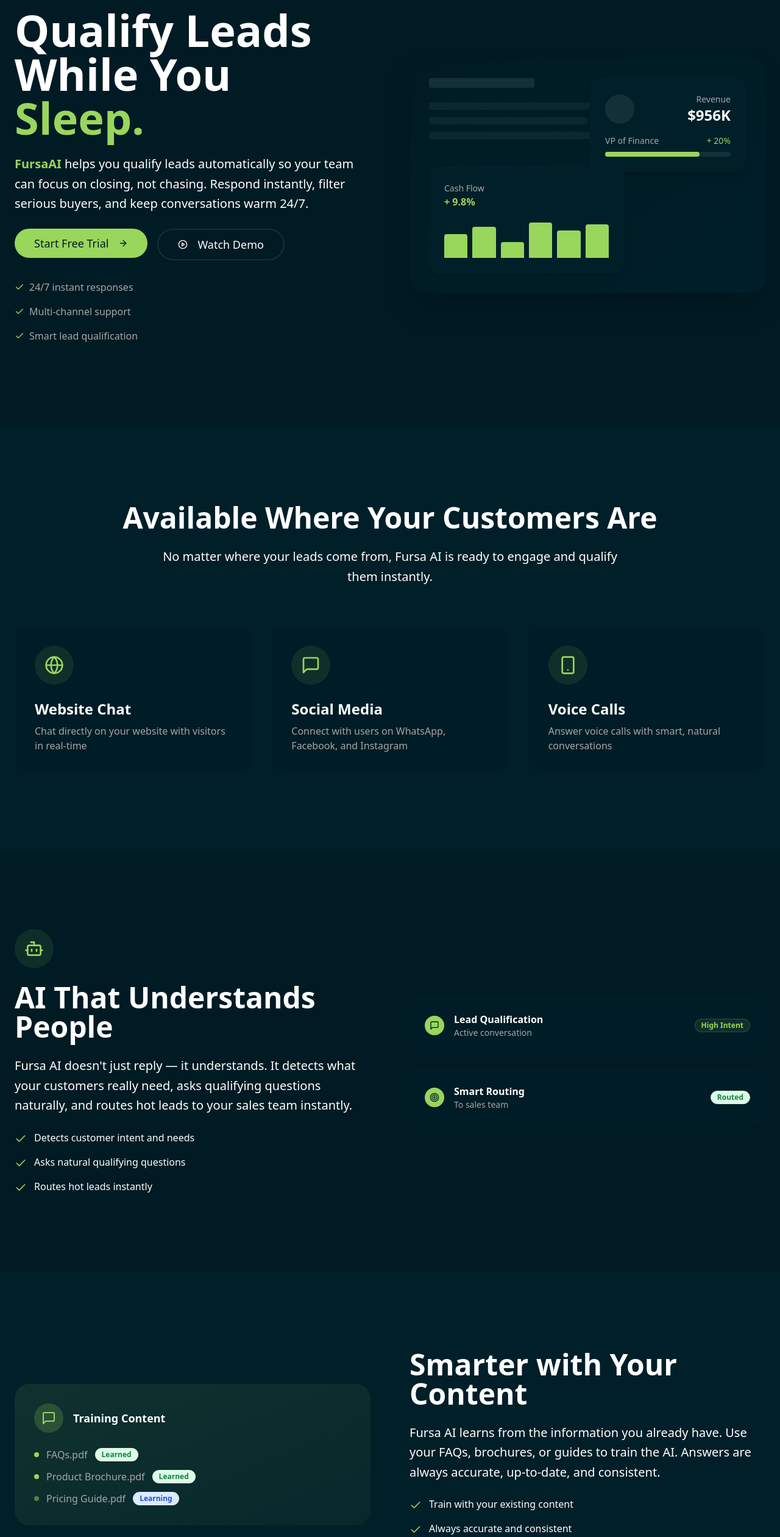
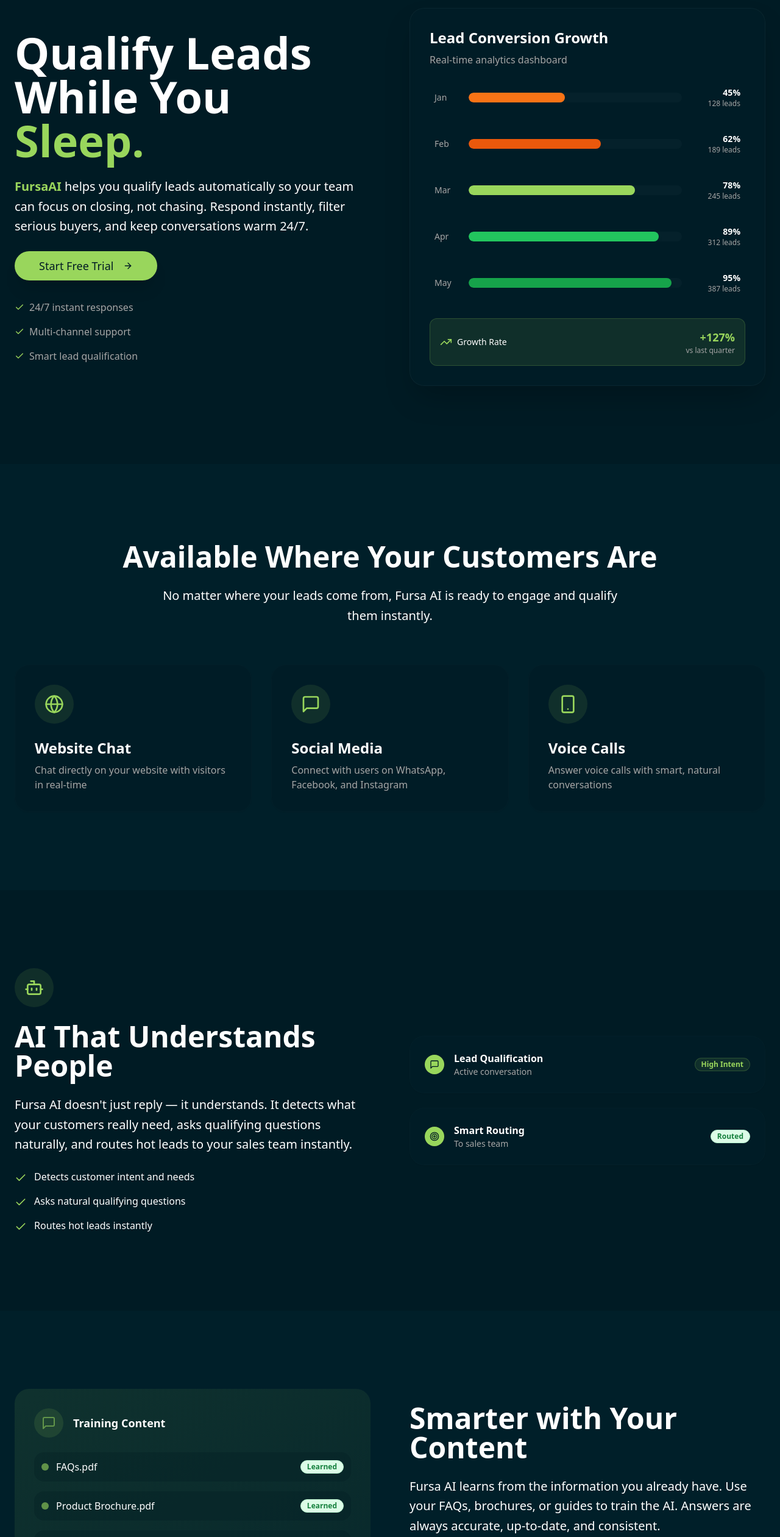
Before and after one commit to LidetuK/fursa-connect-flow, a React (Vite) app: page / in a window 1280 px wide. Shown: the part 220-2741 px from the top of the page at 61% size. Built offline with nearby package versions, Linux system fonts and the light colour scheme.

Commit message:
Refine landing page animations
Update landing page with new animations for the "Training Content" section and improved button placement and animation on the hero section. Remove the "Watch Demo" button.

```diff
--- a/src/pages/Index.tsx
+++ b/src/pages/Index.tsx
@@ -259,17 +259,13 @@ const Index = () => {
                   Respond instantly, filter serious buyers, and keep conversations warm 24/7.
                 </p>
 
-                <div className="flex flex-col sm:flex-row gap-4 animate-fade-up" style={{animationDelay: '0.4s'}}>
+                <div className="flex justify-center lg:justify-start animate-fade-up" style={{animationDelay: '0.4s'}}>
                   <Button
-                    className="bg-primary text-primary-foreground hover:bg-primary/90 rounded-full px-8 py-6 text-lg group"
+                    className="bg-primary text-primary-foreground hover:bg-primary/90 rounded-full px-10 py-6 text-lg group shadow-xl hover:shadow-2xl transition-all duration-300 hover:scale-105"
                     onClick={() => navigate('/signin')}
                   >
                     Start Free Trial
                     <ArrowRight className="ml-2 h-5 w-5 group-hover:translate-x-1 transition-transform" />
-                  </Button>
-                  <Button variant="outline" className="rounded-full px-8 py-6 text-lg border-2 hover:bg-primary/10">
-                    <PlayCircle className="mr-2 h-5 w-5" />
-                    Watch Demo
                   </Button>
                 </div>
               </div>
@@ -290,50 +286,50 @@ const Index = () => {
               </div>
             </div>
 
-            {/* Dashboard Mockup */}
+            {/* Animated Chart Dashboard */}
             <div className="relative">
-              <div className="relative bg-card rounded-3xl shadow-2xl overflow-hidden">
-                {/* Revenue Card */}
-                <div className="absolute top-8 right-8 bg-card rounded-2xl p-6 shadow-lg border border-border/20 w-64">
-                  <div className="flex items-center justify-between mb-4">
-                    <div className="w-12 h-12 bg-muted rounded-full"></div>
-                    <div className="text-right">
-                      <div className="text-sm text-muted-foreground">Revenue</div>
-                      <div className="text-2xl font-bold text-foreground">$956K</div>
-                    </div>
-                  </div>
-                  <div className="space-y-2">
-                    <div className="flex justify-between text-sm">
-                      <span className="text-muted-foreground">VP of Finance</span>
-                      <span className="text-primary">+ 20%</span>
-                    </div>
-                    <div className="h-2 bg-muted rounded-full">
-                      <div className="h-2 bg-primary rounded-full w-3/4"></div>
-                    </div>
-                  </div>
+              <div className="bg-card/50 backdrop-blur-sm rounded-3xl p-8 border border-border/50 shadow-2xl animate-fade-up" style={{animationDelay: '0.6s'}}>
+                <div className="mb-6">
+                  <h3 className="text-2xl font-bold text-foreground mb-2">Lead Conversion Growth</h3>
+                  <p className="text-muted-foreground">Real-time analytics dashboard</p>
                 </div>
 
-                {/* Cash Flow Chart */}
-                <div className="absolute bottom-8 left-8 bg-card rounded-2xl p-6 shadow-lg border border-border/20 w-80">
-                  <div className="mb-4">
-                    <div className="text-sm text-muted-foreground">Cash Flow</div>
-                    <div className="text-primary font-semibold">+ 9.8%</div>
-                  </div>
-                  <div className="grid grid-cols-6 gap-2 h-16 items-end">
-                    {[60, 80, 40, 90, 70, 85].map((height, i) => (
-                      <div key={i} className="bg-primary rounded-t" style={{height: `${height}%`}}></div>
-                    ))}
-                  </div>
+                <div className="space-y-6">
+                  {[
+                    { month: "Jan", value: 45, leads: 128, color: "bg-orange-500" },
+                    { month: "Feb", value: 62, leads: 189, color: "bg-orange-600" },
+                    { month: "Mar", value: 78, leads: 245, color: "bg-primary" },
+                    { month: "Apr", value: 89, leads: 312, color: "bg-green-500" },
+                    { month: "May", value: 95, leads: 387, color: "bg-green-600" }
+                  ].map((item, index) => (
+                    <div key={item.month} className="flex items-center gap-4 group hover:bg-primary/5 rounded-lg p-2 transition-all duration-300">
+                      <span className="text-sm font-medium w-10 text-muted-foreground">{item.month}</span>
+                      <div className="flex-1 bg-muted/30 rounded-full h-4 overflow-hidden">
+                        <div
+                          className={`h-full ${item.color} rounded-full transition-all duration-1000 ease-out animate-scale-in shadow-lg`}
+                          style={{
+                            width: `${item.value}%`,
+                            animationDelay: `${index * 200}ms`
+                          }}
+                        />
+                      </div>
+                      <div className="text-right min-w-[80px]">
+                        <div className="text-sm font-bold text-foreground">{item.value}%</div>
+                        <div className="text-xs text-muted-foreground">{item.leads} leads</div>
+                      </div>
+                    </div>
+                  ))}
                 </div>
 
-                {/* Main Dashboard */}
-                <div className="p-8 bg-gradient-to-br from-background to-card min-h-96">
-                  <div className="space-y-6">
-                    <div className="h-4 bg-muted rounded w-1/3"></div>
-                    <div className="space-y-3">
-                      <div className="h-3 bg-muted/60 rounded w-2/3"></div>
-                      <div className="h-3 bg-muted/60 rounded w-1/2"></div>
-                      <div className="h-3 bg-muted/60 rounded w-3/4"></div>
+                <div className="mt-8 p-4 bg-primary/10 rounded-xl border border-primary/20">
+                  <div className="flex items-center justify-between">
+                    <div className="flex items-center space-x-2">
+                      <TrendingUp className="h-5 w-5 text-primary" />
+                      <span className="text-sm font-medium text-foreground">Growth Rate</span>
+                    </div>
+                    <div className="text-right">
+                      <div className="text-lg font-bold text-primary">+127%</div>
+                      <div className="text-xs text-muted-foreground">vs last quarter</div>
                     </div>
                   </div>
                 </div>
@@ -471,30 +467,41 @@ const Index = () => {
         <div className="container mx-auto px-6">
           <div className="grid lg:grid-cols-2 gap-16 items-center">
             <div className="relative">
-              <div className="bg-gradient-to-br from-primary/10 to-primary/5 rounded-3xl p-8">
+              <div className="bg-gradient-to-br from-primary/10 to-primary/5 rounded-3xl p-8 hover:shadow-xl transition-all duration-500">
                 <div className="space-y-6">
-                  <div className="flex items-center space-x-4">
-                    <div className="w-12 h-12 bg-primary/20 rounded-full flex items-center justify-center">
+                  <div className="flex items-center space-x-4 animate-fade-in">
+                    <div className="w-12 h-12 bg-primary/20 rounded-full flex items-center justify-center animate-pulse">
                       <MessageSquare className="h-6 w-6 text-primary" />
                     </div>
                     <div className="text-lg font-semibold text-foreground">Training Content</div>
                   </div>
 
-                  <div className="space-y-3">
+                  <div className="space-y-4">
+                    <div className="flex items-center space-x-3 p-3 rounded-lg bg-background/30 hover:bg-background/50 transition-all duration-300 animate-slide-in-right" style={{animationDelay: '0.1s'}}>
+                      <div className="w-3 h-3 bg-primary rounded-full animate-pulse"></div>
+                      <span className="text-foreground font-medium flex-1">FAQs.pdf</span>
+                      <Badge className="bg-green-100 text-green-700 text-xs border-green-200 animate-fade-in" style={{animationDelay: '0.3s'}}>Learned</Badge>
+                    </div>
+                    <div className="flex items-center space-x-3 p-3 rounded-lg bg-background/30 hover:bg-background/50 transition-all duration-300 animate-slide-in-right" style={{animationDelay: '0.2s'}}>
+                      <div className="w-3 h-3 bg-primary rounded-full animate-pulse"></div>
+                      <span className="text-foreground font-medium flex-1">Product Brochure.pdf</span>
+                      <Badge className="bg-green-100 text-green-700 text-xs border-green-200 animate-fade-in" style={{animationDelay: '0.4s'}}>Learned</Badge>
+                    </div>
+                    <div className="flex items-center space-x-3 p-3 rounded-lg bg-background/30 hover:bg-background/50 transition-all duration-300 animate-slide-in-right" style={{animationDelay: '0.3s'}}>
+                      <div className="w-3 h-3 bg-primary/60 rounded-full animate-bounce"></div>
+                      <span className="text-foreground font-medium flex-1">Pricing Guide.pdf</span>
+                      <Badge className="bg-blue-100 text-blue-700 text-xs border-blue-200 animate-pulse" style={{animationDelay: '0.5s'}}>Learning</Badge>
+                    </div>
+                  </div>
+
+                  {/* Loading animation for the learning file */}
+                  <div className="mt-4 p-3 rounded-lg bg-blue-50/50 border border-blue-200/50">
                     <div className="flex items-center space-x-3">
-                      <div className="w-2 h-2 bg-primary rounded-full"></div>
-                      <span className="text-muted-foreground">FAQs.pdf</span>
-                      <Badge className="bg-green-100 text-green-700 text-xs">Learned</Badge>
+                      <div className="w-4 h-4 border-2 border-blue-500 border-t-transparent rounded-full animate-spin"></div>
+                      <span className="text-sm text-blue-700 font-medium">Processing content...</span>
                     </div>
-                    <div className="flex items-center space-x-3">
-                      <div className="w-2 h-2 bg-primary rounded-full"></div>
-                      <span className="text-muted-foreground">Product Brochure.pdf</span>
-                      <Badge className="bg-green-100 text-green-700 text-xs">Learned</Badge>
-                    </div>
-                    <div className="flex items-center space-x-3">
-                      <div className="w-2 h-2 bg-primary/50 rounded-full"></div>
-                      <span className="text-muted-foreground">Pricing Guide.pdf</span>
-                      <Badge className="bg-blue-100 text-blue-700 text-xs">Learning</Badge>
+                    <div className="mt-2 w-full bg-blue-200 rounded-full h-1">
+                      <div className="bg-blue-500 h-1 rounded-full animate-pulse" style={{width: '73%'}}></div>
                     </div>
                   </div>
                 </div>
```
